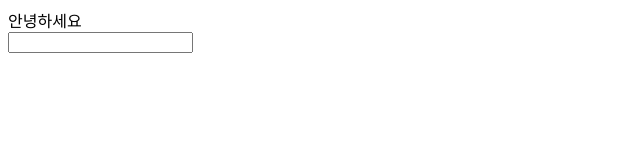
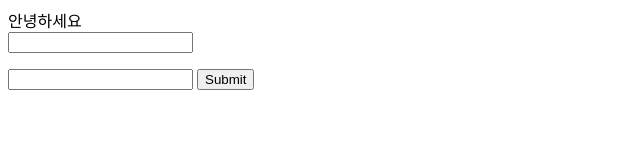
Before and after one commit to leehj0402/html-project, a plain HTML site: page index.html in a window 1280 px wide. Shown: the whole page, without its empty margins (0-640 px from the left). Drawn offline with Linux system fonts and the light colour scheme.

Commit message:
Add files via upload

```diff
--- a/index.html
+++ b/index.html
@@ -18,3 +18,13 @@
 
 
 </html>
+
+
+
+
+<body>
+       <form>
+             <input type="text" name="search">
+             <input type="submit">
+       </form>
+</body>
```
